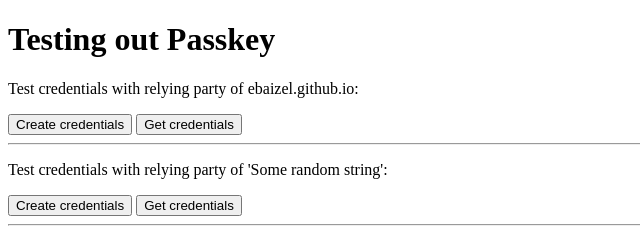
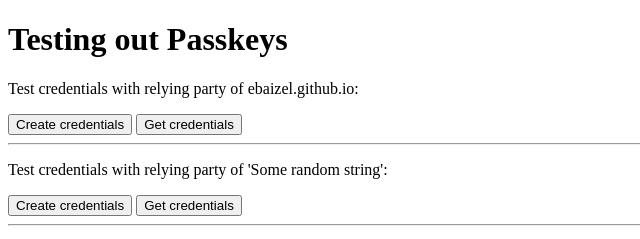
Before and after one commit to ebaizel/passkey, a plain HTML site: page index.html in a window 1280 px wide. Shown: the top 239 px of the page, 0-640 px from the left. Drawn offline with Linux system fonts and the light colour scheme.

Commit message:
Update index.html

```diff
--- a/index.html
+++ b/index.html
@@ -9,7 +9,7 @@
 <title>Execute JavaScript</title>
 </head>
 <body>
-<h1>Testing out Passkey</h1>
+<h1>Testing out Passkeys</h1>
 <p>Test credentials with relying party of ebaizel.github.io:</p>
 <button id="createCredentialsButton">Create credentials</button>
 <button id="getCredentialsButton">Get credentials</button>
```
